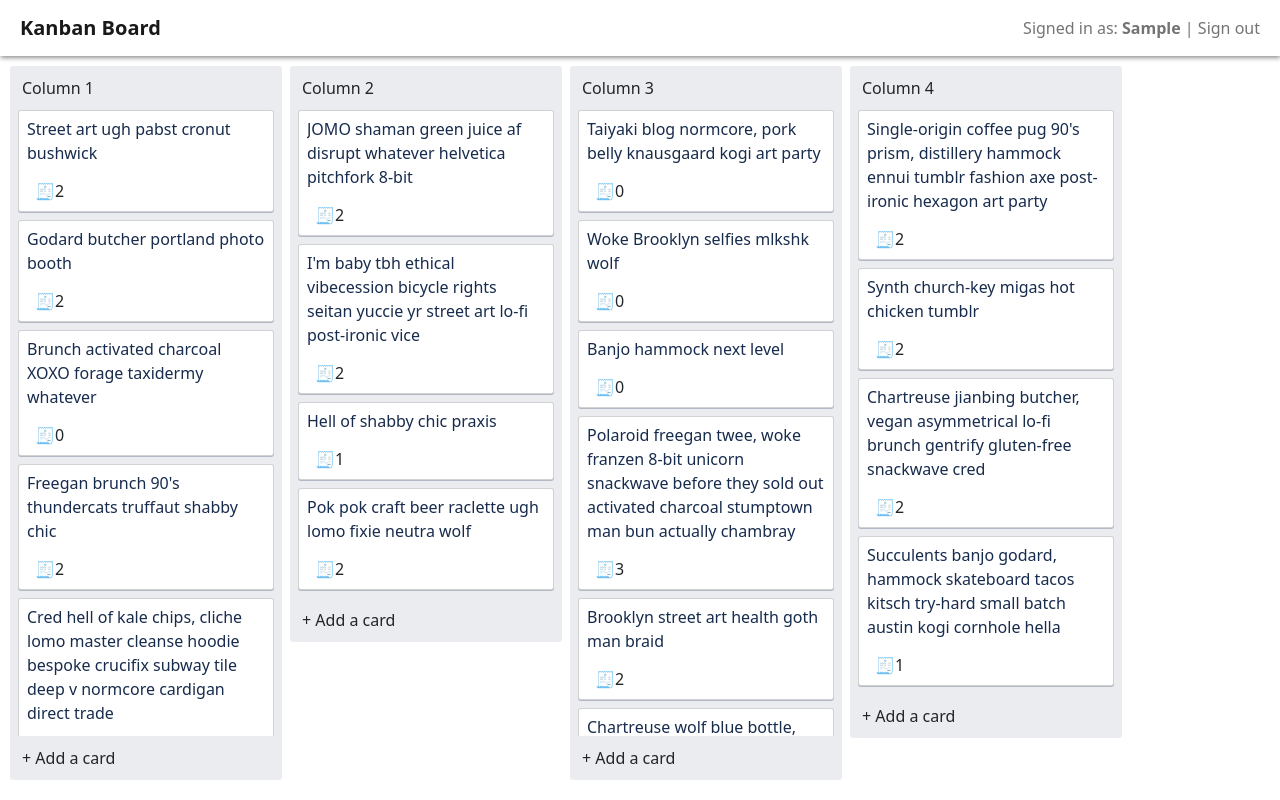
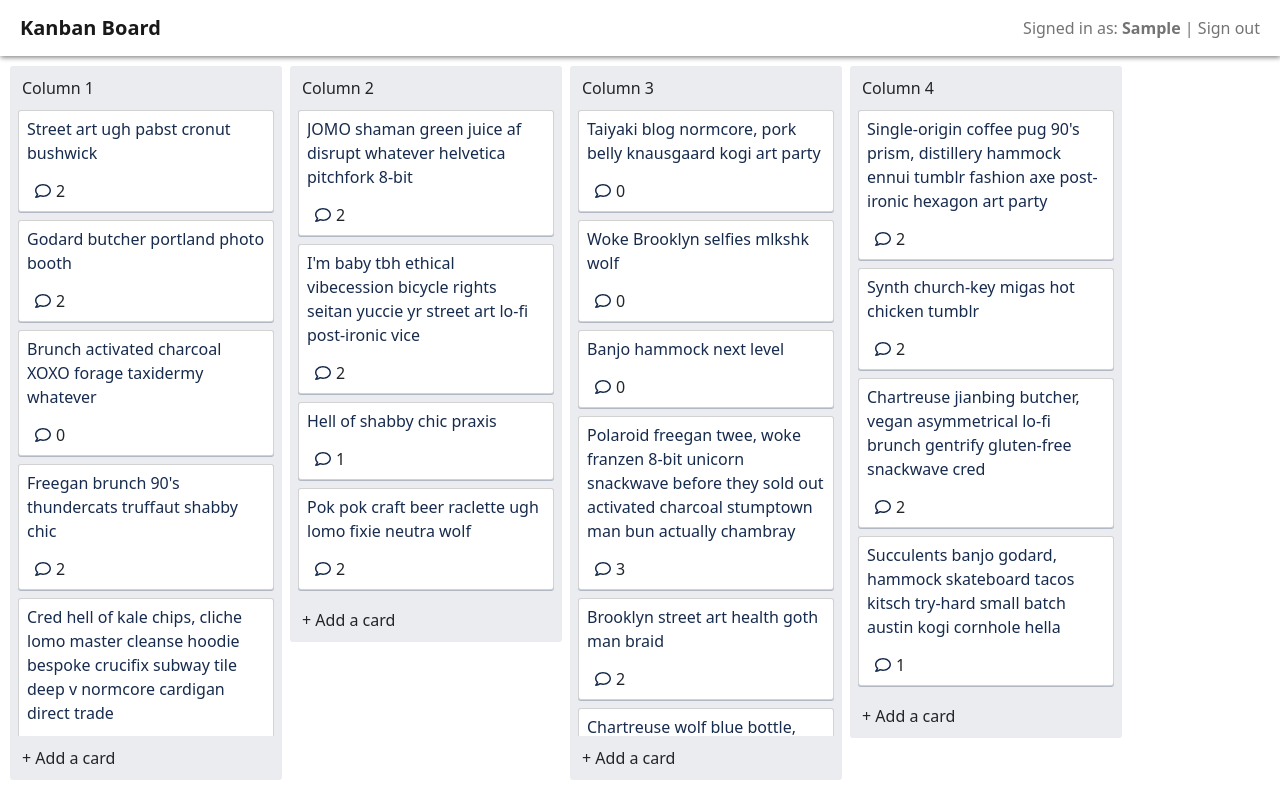
Before and after one commit to ItSerje/kanban-board_react, a React (Create React App) app: page / in a window 1280 px wide. Both pictures are taken after typing "Sample" into the empty fields and a click on the button "SIGN IN". Built offline with nearby package versions, Linux system fonts and the light colour scheme.

Commit message:
add and style Card comments icon

```diff
--- a/src/components/card/Card.js
+++ b/src/components/card/Card.js
@@ -4,7 +4,7 @@ import Modal from '../modal/Modal';
 import FullCardContainer from '../fullCard/FullCardContainer';
 
 import './style.css';
-import { FaRegEdit } from 'react-icons/fa';
+import { FaRegEdit, FaRegComment } from 'react-icons/fa';
 import { useAppContext } from '../../context/app-context';
 
 const Card = ({ card, columnName }) => {
@@ -37,14 +37,16 @@ const Card = ({ card, columnName }) => {
         onMouseEnter={() => setIsIconShown(true)}
         onMouseLeave={() => setIsIconShown(false)}
       >
-        <FaRegEdit className={isIconShown ? 'edit-icon' : 'edit-icon hidden'} />
+        <FaRegEdit className={isIconShown ? 'icon-edit' : 'icon-edit hidden'} />
         <BootstrapCard.Body className='card-list-card-body'>
           <BootstrapCard.Title as='div'>{title}</BootstrapCard.Title>
         </BootstrapCard.Body>
         <BootstrapCard.Footer>
-          <div className='card-badge' title='Comments'>
-            <span className='card-badge-icon'></span>
-            <span className='card-badge-text'>{comments.length}</span>
+          <div className='card-badge'>
+            <FaRegComment className='icon-comment' title='Comments' />
+            <span className='card-badge-text' title='Comments'>
+              {comments.length}
+            </span>
           </div>
         </BootstrapCard.Footer>
       </BootstrapCard>
--- a/src/components/card/style.css
+++ b/src/components/card/style.css
@@ -27,7 +27,7 @@
   text-decoration: none;
 }
 
-.edit-icon {
+.icon-edit {
   width: 30px;
   height: 30px;
   padding: 4px 4px 6px 6px;
@@ -39,7 +39,7 @@
   border-radius: 3px;
   opacity: 0.8;
 }
-.edit-icon.hidden {
+.icon-edit.hidden {
   opacity: 0;
   pointer-events: none;
 }
@@ -49,6 +49,15 @@
   background: none;
 }
 
-.card-badge-icon::before {
-  content: '🧾';
+.card-badge {
+  display: flex;
+  align-items: center;
 }
+
+.card-badge-text {
+  margin-left: 5px;
+}
+
+.icon-comment {
+  color: var(--ds-text);
+}
```
